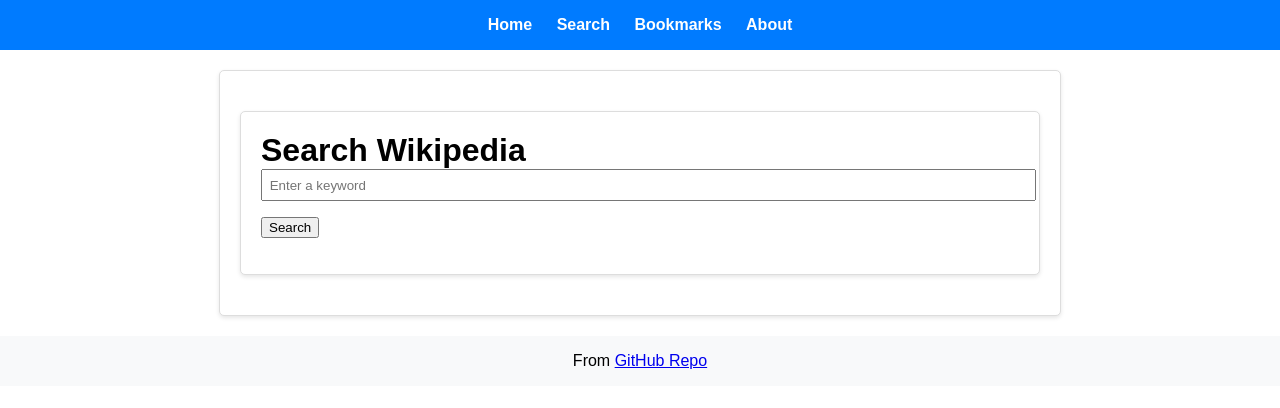
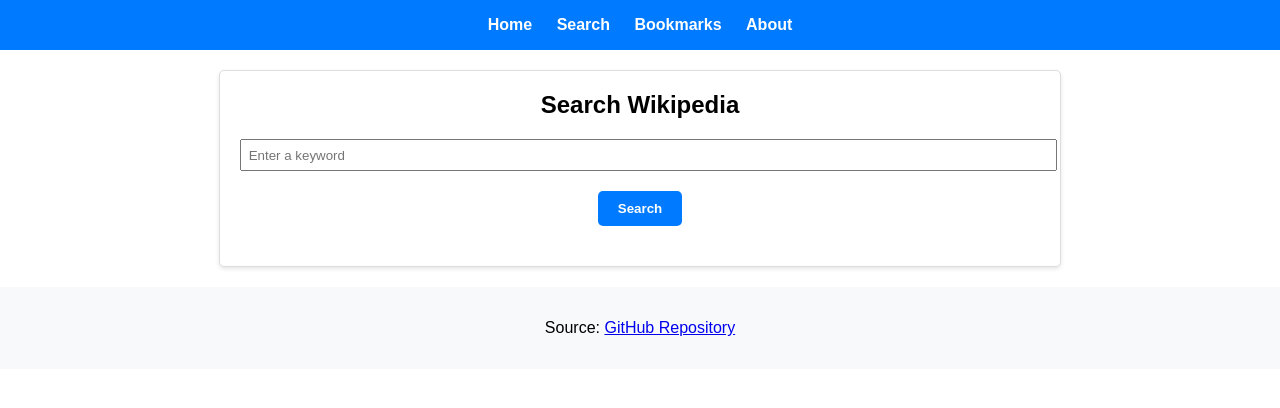
Before and after one commit to lmashraf/flaskpedia, a Flask app: page /search in a window 1280 px wide. Shown: the top 408 px of the page. Run offline with Flask 3, Linux system fonts and the light colour scheme.

Commit message:
Style: updating app UI

```diff
--- a/static/app.css
+++ b/static/app.css
@@ -1,7 +1,11 @@
 /* Reset some default styles */
 html, body, h1, h2, p, ul, li, a {
-    margin: 0;
-    padding: 0;
+    margin: 0px;
+    padding: 0px;
+}
+
+p {
+    margin: 16px;
 }
 
 /* Apply font */
--- a/templates/about.html
+++ b/templates/about.html
@@ -1,8 +1,10 @@
 {% extends "core.html" %}
 {% block title %}About{% endblock %}
 {% block content %}
-    <div class="container">
-        <h1>About</h1>
+    <div class="header">
+        <h2>About</h2>
+    </div>
+    <div class="summary">
         <p>This is a simple web application built using Flask that allows you to search Wikipedia articles and bookmark your favorite pages.</p>
         <p>The goal is to provide you with a user-friendly and efficient way to explore Wikipedia content and keep track of articles that interest you.</p>
         <p>Feel free to use the search feature to find articles, save them for later reading, and learn more about the world's knowledge!</p>
--- a/templates/core.html
+++ b/templates/core.html
@@ -22,7 +22,7 @@
     </div>
     <footer class="footer">
         {% block footer %}
-            <p>From <a href="https://github.com/lmashraf/flaskpedia">GitHub Repo</a></p>
+            <p>Source: <a href="https://github.com/lmashraf/flaskpedia">GitHub Repository</a></p>
         {% endblock %}
     </footer>
 </body>
--- a/templates/index.html
+++ b/templates/index.html
@@ -1,7 +1,6 @@
 {% extends "core.html" %}
 {% block title %}Home{% endblock %}
 {% block content %}
-    <div class="container">
     <div class="header">
         <h1>Welcome to Flaskpedia!</h1>
     </div>
@@ -9,5 +8,4 @@
         <p>Discover the world of knowledge with ease.</p>
         <p>Start your journey today!</p>
     </div>
-    </div>
 {% endblock %}
--- a/templates/result.html
+++ b/templates/result.html
@@ -1,7 +1,6 @@
 {% extends "core.html" %}
 {% block title %}Wikipedia Results{% endblock %}
 {% block content %}
-<div class="container">
     {% if page %}
     <div class="header">
         <h2>{{ page.title }}</h2>
@@ -22,5 +21,4 @@
         <h1>Error</h1>
     </div>
     {% endif %}
-</div>
 {% endblock %}
--- a/templates/search.html
+++ b/templates/search.html
@@ -1,15 +1,15 @@
 {% extends "core.html" %}
 {% block title %}Search Wikipedia{% endblock %}
 {% block content %}
-<div class="container">
-    <h1>Search Wikipedia</h1>
+<div class="header">
+    <h2>Search Wikipedia</h2>
+</div>
 <form method="post" action="">
     <div class="form-group">
         <input type="text" id="search" name="search" class="form-control" placeholder="Enter a keyword">
     </div>
     <div class="form-group">
-            <button type="submit" id="submit" class=".button-common">Search</button>
+        <button type="submit" id="submit" class="button-common">Search</button>
     </div>
 </form>
-</div>
 {% endblock %}
```
Lines whose indentation alone changed are shown as unchanged.
